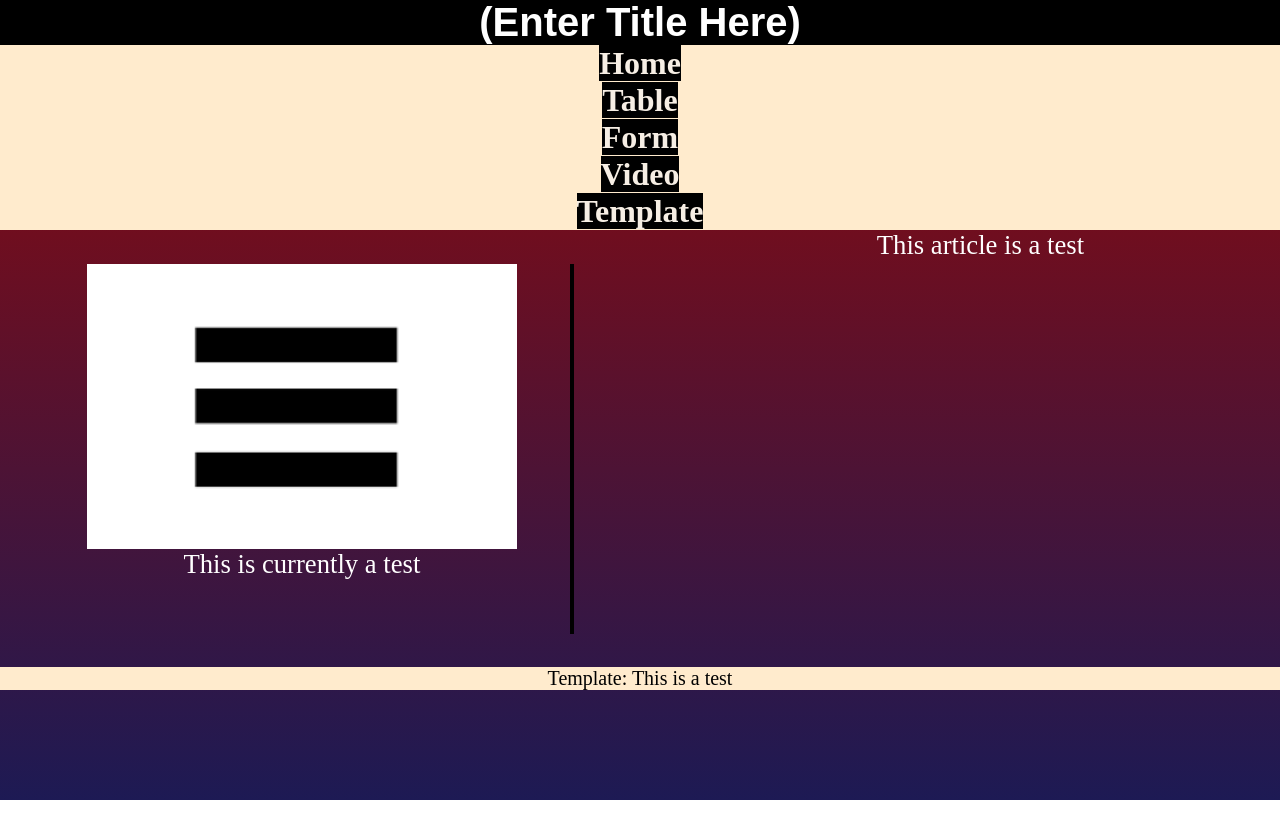
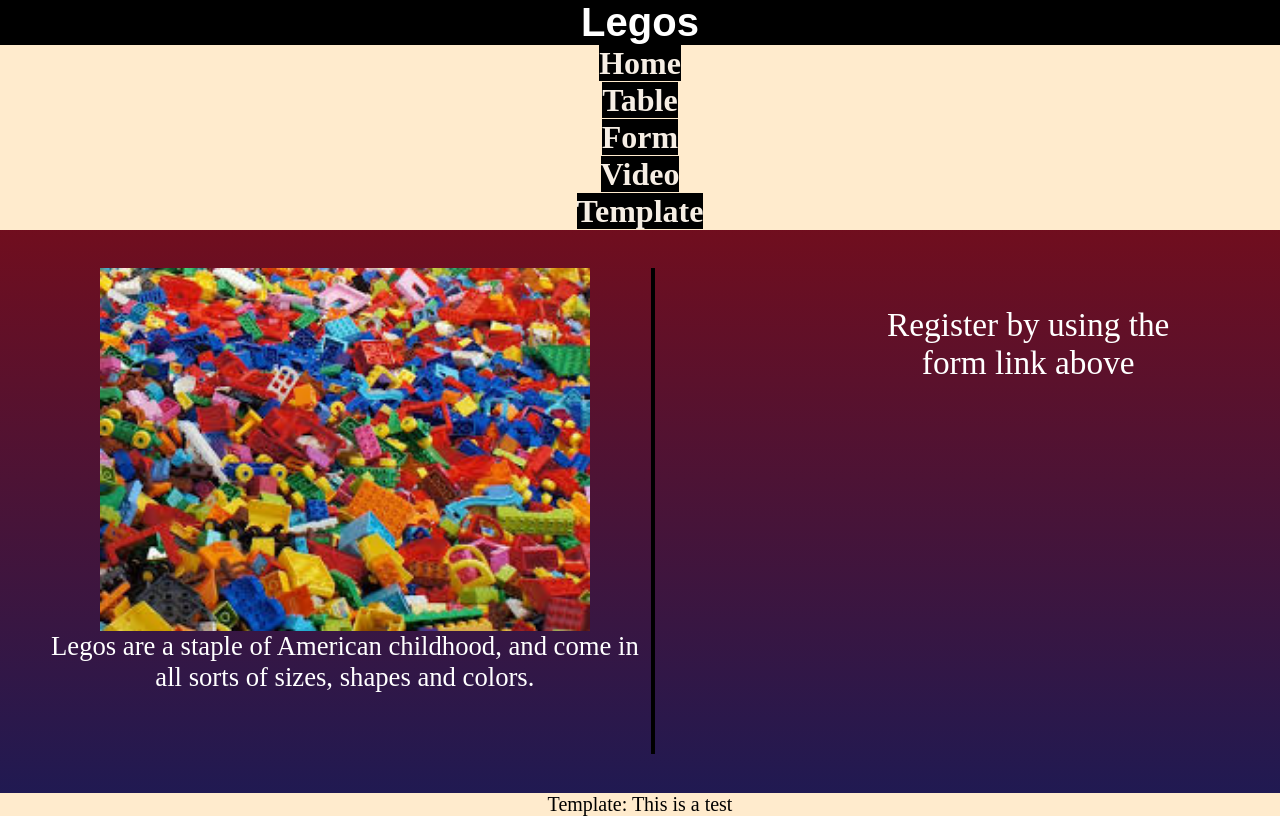
Before and after one commit to Ryan-G-bit/Unit-3-Project, a plain HTML site: page index.html in a window 1280 px wide. Drawn offline with Linux system fonts and the light colour scheme.

Commit message:
Add files via upload

```diff
--- a/Template.html
+++ b/index.html
@@ -1,16 +1,16 @@
 <html>
     <head>
-        <title>Unit Project 3: Template</title>
+        <title>Unit Project 3: Index</title>
         <meta charset="utf-8">
         <link rel="stylesheet" href="Styles.css">
     </head>
     <body>
         <header>
-            <h1>(Enter Title Here)</h1>
+            <h1>Legos</h1>
             <div class="hamburger"><img src="images/hamburger.png" alt="hamburger"></div>
             <nav>
                 <ul>
-                    <li><a href="Index.html">Home</a></li>
+                    <li><a href="index.html">Home</a></li>
                     <li><a href="Table.html">Table</a></li>
                     <li><a href="Form.html">Form</a></li>
                     <li><a href="Video.html">Video</a></li>
@@ -21,13 +21,13 @@
         <main>
             <section class="grid">
                 <figure>
-                    <img src="images/hamburger.png" alt="example" style="width: 80%; height: auto;">
+                    <img src="images/index picture.jpg" alt="lots of legos" style="width: 80%; height: auto;">
                     <figcaption>
-                        This is currently a test
+                        Legos are a staple of American childhood, and come in all sorts of sizes, shapes and colors.
                     </figcaption>
                 </figure>
-                <article>
-                    This article is a test
+                <article class="align">
+                    Register by using the form link above
                 </article>
             </section>
         </main>
```
Also changed, not shown: Form.html (+1 -1 lines), Table.html (+1 -1 lines), Video.html (+1 -1 lines).
